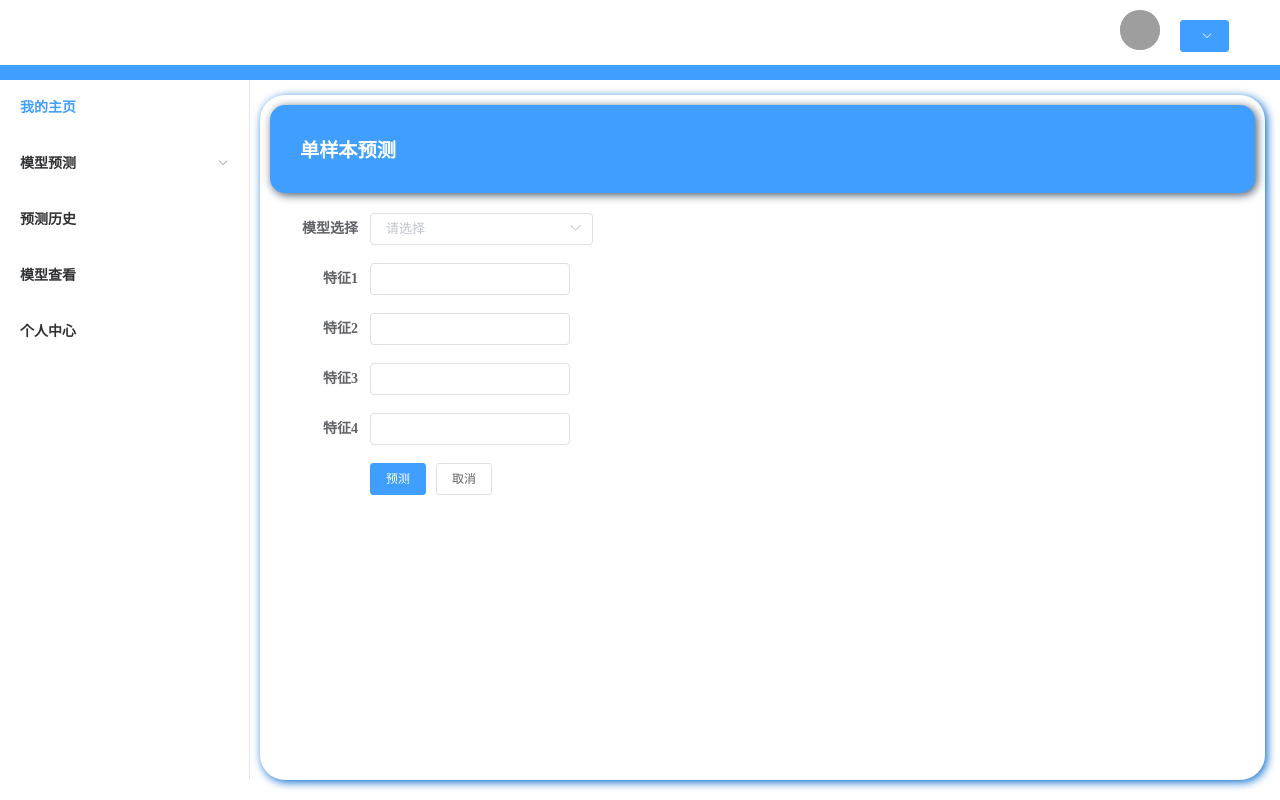
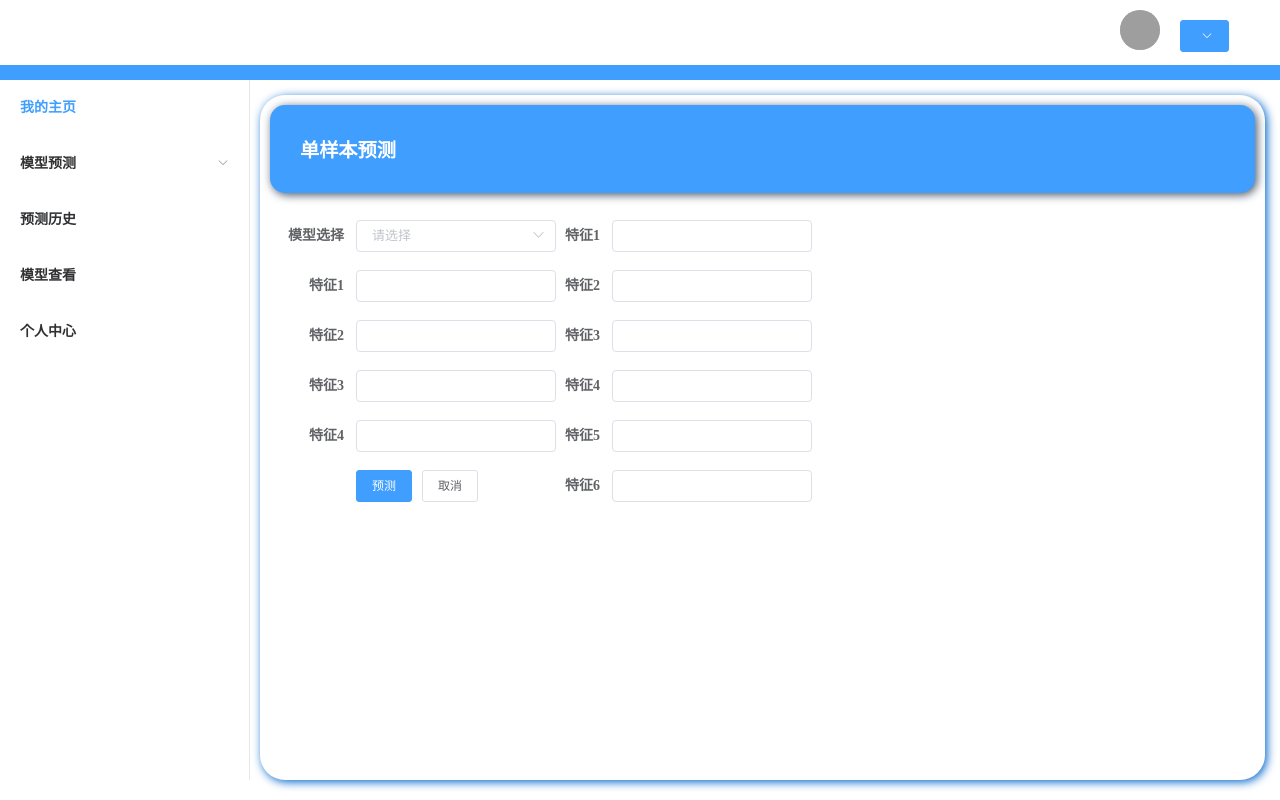
Before and after one commit to yjl-001/SoftwareDefectAnalysisSystem--3, a Vue app in the folder management/: page /write in a window 1280 px wide. Shown: the top 800 px of the page. Built offline with nearby package versions, Linux system fonts and the light colour scheme; grey boxes are pictures that could not be loaded.

Commit message:
把用到图片的地方暂时注销了

```diff
--- a/management/src/layout/Layout.vue
+++ b/management/src/layout/Layout.vue
@@ -1,12 +1,12 @@
 <template>
-  <div>
+  <div >
     <Header />
     <!--    主题-->
     <div style="display :flex">
       <!--      侧边栏-->
       <Aside style="margin-right: 10px"/>
       <!--      主体-->
-      <router-view style="flex:1;margin-top: 15px;width: 80%                       "/>
+      <router-view style="flex:1;margin-top: 15px;width: 80% "/>
     </div>
   </div>
 </template>
--- a/management/src/utils/request.js
+++ b/management/src/utils/request.js
@@ -6,55 +6,55 @@ const request = axios.create({
     timeout: 5000
 })
 
-// // 请求白名单，如果请求在白名单里面，将不会被拦截校验权限
-// const whiteUrls = ["/user/login", '/user/register']
-//
-// // request 拦截器
-// // 可以自请求发送前对请求做一些处理
-// // 比如统一加token，对请求参数统一加密
-// request.interceptors.request.use(config => {
-//     config.headers['Content-Type'] = 'application/json;charset=utf-8';
-//
-//     // 取出sessionStorage里面缓存的用户信息
-//     let userJson = sessionStorage.getItem("user")
-//     if (!whiteUrls.includes(config.url)) {  // 校验请求白名单
-//         if(!userJson) {
-//             router.push("/login")
-//         } else {
-//             let user = JSON.parse(userJson);
-//             // config.headers['token'] = user.token;  // 设置请求头
-//         }
-//     }
-//     return config
-// }, error => {
-//     return Promise.reject(error)
-// });
-//
-// // response 拦截器
-// // 可以在接口响应后统一处理结果
-// request.interceptors.response.use(
-//     response => {
-//         let res = response.data;
-//         // 如果是返回的文件
-//         if (response.config.responseType === 'blob') {
-//             return res
-//         }
-//         // 兼容服务端返回的字符串数据
-//         if (typeof res === 'string') {
-//             res = res ? JSON.parse(res) : res
-//         }
-//         // 验证token
-//         if (res.code === '401') {
-//             console.error("token过期，重新登录")
-//             router.push("/login")
-//         }
-//         return res;
-//     },
-//     error => {
-//         console.log('err' + error) // for debug
-//         return Promise.reject(error)
-//     }
-// )
+// 请求白名单，如果请求在白名单里面，将不会被拦截校验权限
+const whiteUrls = ["/user/login", '/user/register']
+
+// request 拦截器
+// 可以自请求发送前对请求做一些处理
+// 比如统一加token，对请求参数统一加密
+request.interceptors.request.use(config => {
+    config.headers['Content-Type'] = 'application/json;charset=utf-8';
+
+    // 取出sessionStorage里面缓存的用户信息
+    let userJson = sessionStorage.getItem("user")
+    if (!whiteUrls.includes(config.url)) {  // 校验请求白名单
+        if(!userJson) {
+            router.push("/login")
+        } else {
+            let user = JSON.parse(userJson);
+            // config.headers['token'] = user.token;  // 设置请求头
+        }
+    }
+    return config
+}, error => {
+    return Promise.reject(error)
+});
+
+// response 拦截器
+// 可以在接口响应后统一处理结果
+request.interceptors.response.use(
+    response => {
+        let res = response.data;
+        // 如果是返回的文件
+        if (response.config.responseType === 'blob') {
+            return res
+        }
+        // 兼容服务端返回的字符串数据
+        if (typeof res === 'string') {
+            res = res ? JSON.parse(res) : res
+        }
+        // 验证token
+        if (res.code === '401') {
+            console.error("token过期，重新登录")
+            router.push("/login")
+        }
+        return res;
+    },
+    error => {
+        console.log('err' + error) // for debug
+        return Promise.reject(error)
+    }
+)
 
 
 export default request
--- a/management/src/views/Home.vue
+++ b/management/src/views/Home.vue
@@ -1,5 +1,6 @@
 
-<template>
+<template style="background-color: royalblue" >
+
   <div class="body">
     <div><p style="font-size: 200%;color: #409EFF;font-weight: bolder;margin-top: 20px;margin-left: 60px">
       基于机器学习的缺陷预测系统
--- a/management/src/views/Login1.vue
+++ b/management/src/views/Login1.vue
@@ -1,3 +1,5 @@
+
+
 <template>
   <div class="wrapper">
     <div style="margin: 200px auto; background-color: #fff; width: 350px; height: 300px; padding: 20px; border-radius: 10px">
--- a/management/src/views/dataPredict.vue
+++ b/management/src/views/dataPredict.vue
@@ -65,11 +65,11 @@ export default {
         qd2:"",
       },
       options: [{
-        value: '选项1',
-        label: '线性回归'
+        value: 'logistic',
+        label: '逻辑回归'
       }, {
-        value: '选项2',
-        label: '逻辑回归'
+        value: 'svm',
+        label: '支撑向量机'
       }],
       value: ''
     }
--- a/management/src/views/single.vue
+++ b/management/src/views/single.vue
@@ -6,31 +6,31 @@
         单样本预测
       </p>
     </div>
-
-    <el-form ref="form" :model="form" label-width="80px" style="margin: 20px;font-weight: bold">
+    <div class="box1">
+      <el-form class="box1" ref="form" :model="form" label-width="80px" style="margin: 20px;font-weight: bold">
         <el-form-item label="模型选择" >
           <el-select v-model="form.model" placeholder="请选择">
             <el-option label="逻辑回归" value="logistic"></el-option>
-          <el-option label="线性回归" value="linear"></el-option>
+            <el-option label="支撑向量机" value="svm"></el-option>
           </el-select>
         </el-form-item>
         <el-form-item label="特征1">
-        <el-input v-model="form.data1" style="width: 200px">
+          <el-input v-model="form.numberOfNonTrivialBugsFoundUntil" style="width: 200px">
           </el-input>
         </el-form-item>
 
         <el-form-item label="特征2">
-        <el-input v-model="form.data2" style="width: 200px">
+          <el-input v-model="form.CvsWEntropy" style="width: 200px">
           </el-input>
         </el-form-item>
 
         <el-form-item label="特征3">
-        <el-input v-model="form.data3" style="width: 200px">
+          <el-input v-model="form.CvsEntropy" style="width: 200px">
           </el-input>
         </el-form-item>
 
         <el-form-item label="特征4">
-        <el-input v-model="form.data4" style="width: 200px">
+          <el-input v-model="form.numberOfCriticalBugsFoundUntil" style="width: 200px">
           </el-input>
         </el-form-item>
 
@@ -56,8 +56,41 @@
           <el-button>取消</el-button>
         </el-form-item>
       </el-form>
+    </div>
+    <div class="box2">
+      <el-form class="box1" ref="form" :model="form" label-width="80px" style="margin: 20px;font-weight: bold">
+        <el-form-item label="特征1">
+          <el-input v-model="form.CvsLogEntropy" style="width: 200px">
+          </el-input>
+        </el-form-item>
 
+        <el-form-item label="特征2">
+          <el-input v-model="form.numberOfHighPriorityBugsFoundUntil" style="width: 200px">
+          </el-input>
+        </el-form-item>
 
+        <el-form-item label="特征3">
+          <el-input v-model="form.numberOfMajorBugsFoundUntil" style="width: 200px">
+          </el-input>
+        </el-form-item>
+
+        <el-form-item label="特征4">
+          <el-input v-model="form.CvsLinEntropy" style="width: 200px">
+          </el-input>
+        </el-form-item>
+
+        <el-form-item label="特征5">
+          <el-input v-model="form.numberOfBugsFoundUntil" style="width: 200px">
+          </el-input>
+        </el-form-item>
+
+        <el-form-item label="特征6">
+          <el-input v-model="form.CvsExpEntropy" style="width: 200px">
+          </el-input>
+        </el-form-item>
+
+      </el-form>
+    </div>
   </div>
 </template>
 
@@ -69,10 +102,6 @@ export default {
     return {
       form: {
         model:'',
-        data1:'',
-        data2:'',
-        data3:'',
-        data4:'',
       },
     }
   },
@@ -80,34 +109,10 @@ export default {
     onSubmit() {
       console.log('submit!');
       console.log(this.form);
-      if(!this.form.data1){
-        this.$alert('请输入完整特征。', '预测失败！', {
-          type: 'warning',
-          confirmButtonText: '确定',
-          callback: action => {
-            this.$message({
-              type: '',
-              message: `action: ${ action }`
-            });
-          }
-        });
-      }else{
-        //弹窗
-        this.$alert('已成功预测', '上传成功！', {
-          type: 'success',
-          confirmButtonText: '确定',
-          callback: action => {
-            this.$message({
-              type: 'success',
-              message: `action: ${ action }`
-            });
-          }
-        });
         //上传
         request.post("/api/single_predict",this.form).then(res =>{
           console.log(res.data)
         })
-      }
     }
   }
 }
@@ -121,5 +126,17 @@ export default {
   box-shadow: 2px 2px 10px #06C;
 }
 
+.box1{
+  position: absolute;
+  left: 20%  ;
+  top:25%;
+}
+
+.box2{
+  position: absolute;
+  left: 40%  ;
+  top:25%;
+}
+
 
 </style>
```
Lines whose indentation alone changed are shown as unchanged.
